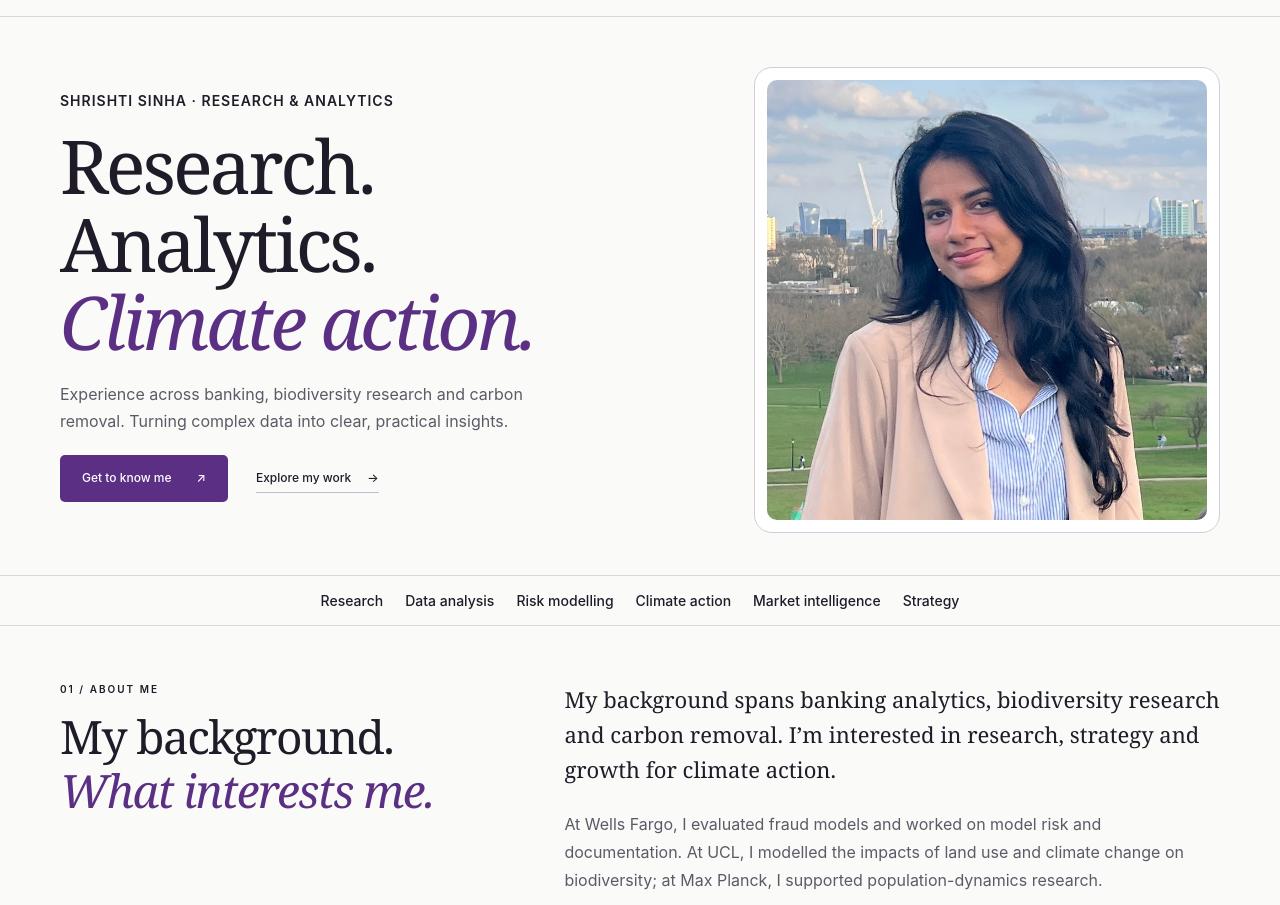
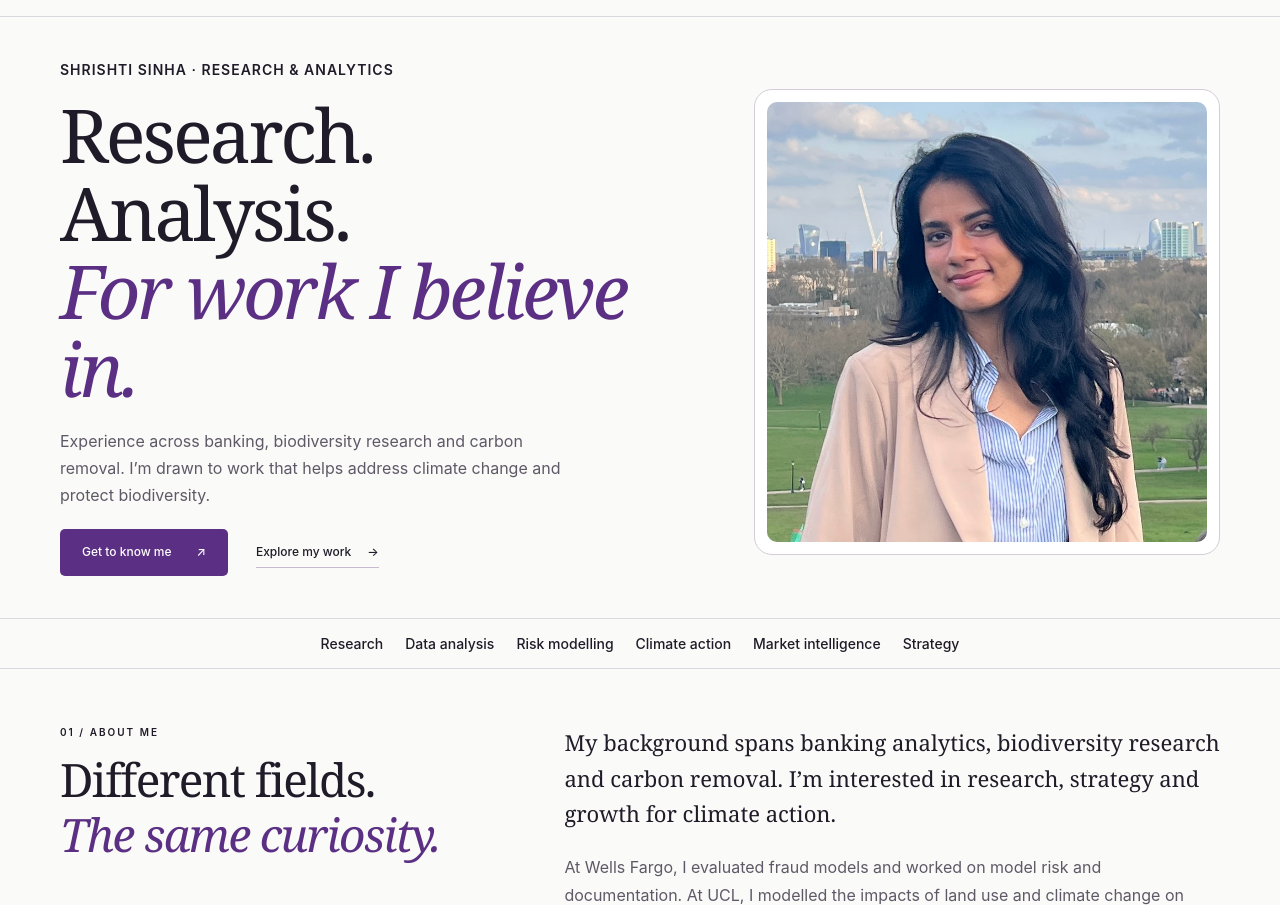
Before and after one commit to shrishtisinha8/website-personal, a plain HTML site: page public/index.html in a window 1280 px wide. Shown: the part 75-980 px from the top of the page. Drawn offline with Linux system fonts and the light colour scheme.

Commit message:
Connect website headings to purposeful work and restore internship description

```diff
--- a/public/index.html
+++ b/public/index.html
@@ -30,8 +30,8 @@
     <section class="hero section-shell" id="home" aria-labelledby="hero-title">
       <div class="hero-copy">
         <p class="eyebrow">SHRISHTI SINHA · RESEARCH &amp; ANALYTICS</p>
-        <h1 id="hero-title">Research.<br>Analytics.<br><em>Climate action.</em></h1>
-        <p class="hero-description">Experience across banking, biodiversity research and carbon removal. Turning complex data into clear, practical insights.</p>
+        <h1 id="hero-title">Research.<br>Analysis.<br><em>For work I believe in.</em></h1>
+        <p class="hero-description">Experience across banking, biodiversity research and carbon removal. I’m drawn to work that helps address climate change and protect biodiversity.</p>
         <div class="hero-actions"><a class="button button-primary" href="#about">Get to know me <span aria-hidden="true">↗</span></a><a class="text-link" href="#work">Explore my work <span aria-hidden="true">→</span></a></div>
       </div>
       <figure class="hero-art portrait-art photo-art">
@@ -42,7 +42,7 @@
     </section>
     <div class="intro-ribbon skills-ribbon" role="list" aria-label="Professional focus areas"><span role="listitem">Research</span><span role="listitem">Data analysis</span><span role="listitem">Risk modelling</span><span role="listitem">Climate action</span><span role="listitem">Market intelligence</span><span role="listitem">Strategy</span></div>
     <section class="about section-shell section-spacing" id="about" aria-labelledby="about-title">
-      <div class="section-intro"><p class="eyebrow">01 / ABOUT ME</p><h2 id="about-title">My background.<br><em>What interests me.</em></h2></div>
+      <div class="section-intro"><p class="eyebrow">01 / ABOUT ME</p><h2 id="about-title">Different fields.<br><em>The same curiosity.</em></h2></div>
       <div class="about-copy"><p class="lead">My background spans banking analytics, biodiversity research and carbon removal. I’m interested in research, strategy and growth for climate action.</p><p>At Wells Fargo, I evaluated fraud models and worked on model risk and documentation. At UCL, I modelled the impacts of land use and climate change on biodiversity; at Max Planck, I supported population-dynamics research.</p><p>I hold an integrated M.Sc. (Hons.) in Biological Sciences and B.E. (Hons.) in Electronics &amp; Instrumentation Engineering from BITS Pilani.</p><p>I’m currently contributing at CDR.fyi, developing high-quality market reports and resources for the durable CDR industry.</p><p>Outside work: singing, practising guitar and drums, exploring new instruments, learning music production, trying recipes and obsessing over bands.</p><a class="text-link" href="#interests">Explore my focus areas</a></div>
       <section class="working-style" aria-labelledby="approach-title">
         <div class="approach-intro"><p class="eyebrow">MY APPROACH</p><h3 id="approach-title">How I work</h3></div>
@@ -131,7 +131,7 @@
             <article class="portfolio-entry experience-entry">
               <h3>Max Planck Institute for Evolutionary Biology</h3>
               <p class="experience-meta"><span class="experience-role">Research Intern</span><span class="experience-dates">August – October 2022</span></p>
-              <p>Supported research on population dynamics.</p>
+              <p>Supported research on population dynamics and herbicide-resistance evolution in perennial weeds.</p>
             </article>
           </div>
         </details>
@@ -168,7 +168,7 @@
       <div id="writing-posts" class="writing-posts" hidden></div>
       <div class="writing-empty" id="writing-empty"><div class="notebook-art" aria-hidden="true"><svg viewBox="0 0 135 145"><rect x="27" y="18" width="79" height="109" rx="5" fill="#e9def3" transform="rotate(-9 67 72)"/><rect x="29" y="15" width="79" height="109" rx="5" fill="#fcf9ff" stroke="#ac8dc7"/><path d="M43 16v108m12-83h35m-35 12h28m-28 12h35M23 34h12M23 51h12M23 68h12M23 85h12M23 102h12" stroke="#b79bcf" stroke-width="1.5" stroke-linecap="round"/><path d="m83 97 23-30 7 5-23 30-10 5 3-10Z" fill="#d2b5e9" stroke="#8d67ad" stroke-width="1.5"/></svg></div><div><p class="eyebrow">COMING SOON</p><h3>Some thoughts take time.</h3><p>I haven’t started publishing here yet. This will be a home for reflections, things I’m learning, and views I want to share.</p><span class="handwritten">A blank page is a good place to start.</span></div><span class="writing-spark" aria-hidden="true">✧</span></div>
     </div></section>
-    <section class="connect-section" id="connect" aria-labelledby="connect-title"><div class="section-shell connect-inner"><div class="connect-copy"><p class="eyebrow">04 / WHAT’S NEXT</p><h2 id="connect-title">Research &amp; strategy<br><em>for climate teams.</em></h2><p>I’m looking to join teams working on carbon removal, biodiversity and sustainability, in roles spanning research, market intelligence, strategy and growth.</p><span class="connect-flower" aria-hidden="true">✳</span></div><div class="booking-card"><div class="booking-top"><svg aria-hidden="true" viewBox="0 0 40 40"><rect x="6" y="9" width="28" height="26" rx="4" fill="none" stroke="currentColor" stroke-width="1.5"/><path d="M6 17h28M13 5v8m14-8v8M12 23h4m6 0h4m-14 6h4" stroke="currentColor" stroke-width="1.5" stroke-linecap="round"/></svg><span>MAKE TIME FOR A CONVERSATION</span></div><h3>A chat, a discovery call,<br>or a new idea.</h3><p>A little time to meet, exchange ideas, and explore what we could do together.</p><a class="button button-primary" id="calendly-link" aria-disabled="true" tabindex="-1">Booking link coming soon <span aria-hidden="true">↗</span></a><p class="booking-note" id="booking-note">Online booking will open soon.</p><div id="contact-links" class="contact-links" hidden></div></div></div></section>
+    <section class="connect-section" id="connect" aria-labelledby="connect-title"><div class="section-shell connect-inner"><div class="connect-copy"><p class="eyebrow">04 / WHAT’S NEXT</p><h2 id="connect-title">Research &amp; strategy<br><em>for meaningful causes.</em></h2><p>I’m looking to join teams working on carbon removal, biodiversity and sustainability, in roles spanning research, market intelligence, strategy and growth.</p><span class="connect-flower" aria-hidden="true">✳</span></div><div class="booking-card"><div class="booking-top"><svg aria-hidden="true" viewBox="0 0 40 40"><rect x="6" y="9" width="28" height="26" rx="4" fill="none" stroke="currentColor" stroke-width="1.5"/><path d="M6 17h28M13 5v8m14-8v8M12 23h4m6 0h4m-14 6h4" stroke="currentColor" stroke-width="1.5" stroke-linecap="round"/></svg><span>MAKE TIME FOR A CONVERSATION</span></div><h3>A chat, a discovery call,<br>or a new idea.</h3><p>A little time to meet, exchange ideas, and explore what we could do together.</p><a class="button button-primary" id="calendly-link" aria-disabled="true" tabindex="-1">Booking link coming soon <span aria-hidden="true">↗</span></a><p class="booking-note" id="booking-note">Online booking will open soon.</p><div id="contact-links" class="contact-links" hidden></div></div></div></section>
   </main>
   <footer class="site-footer section-shell"><a class="brand" href="#home"><span class="brand-mark portrait-logo" aria-hidden="true"><img src="assets/shrishti-mark.svg?v=4" alt="" width="46" height="46" decoding="async"></span><span>Shrishti Sinha</span></a><p>Research, analytics &amp; climate action.</p><div class="footer-meta"><span>© <span id="year">2026</span> Shrishti Sinha</span><a href="#home" aria-label="Back to top">↑</a></div></footer>
 </body>
```
